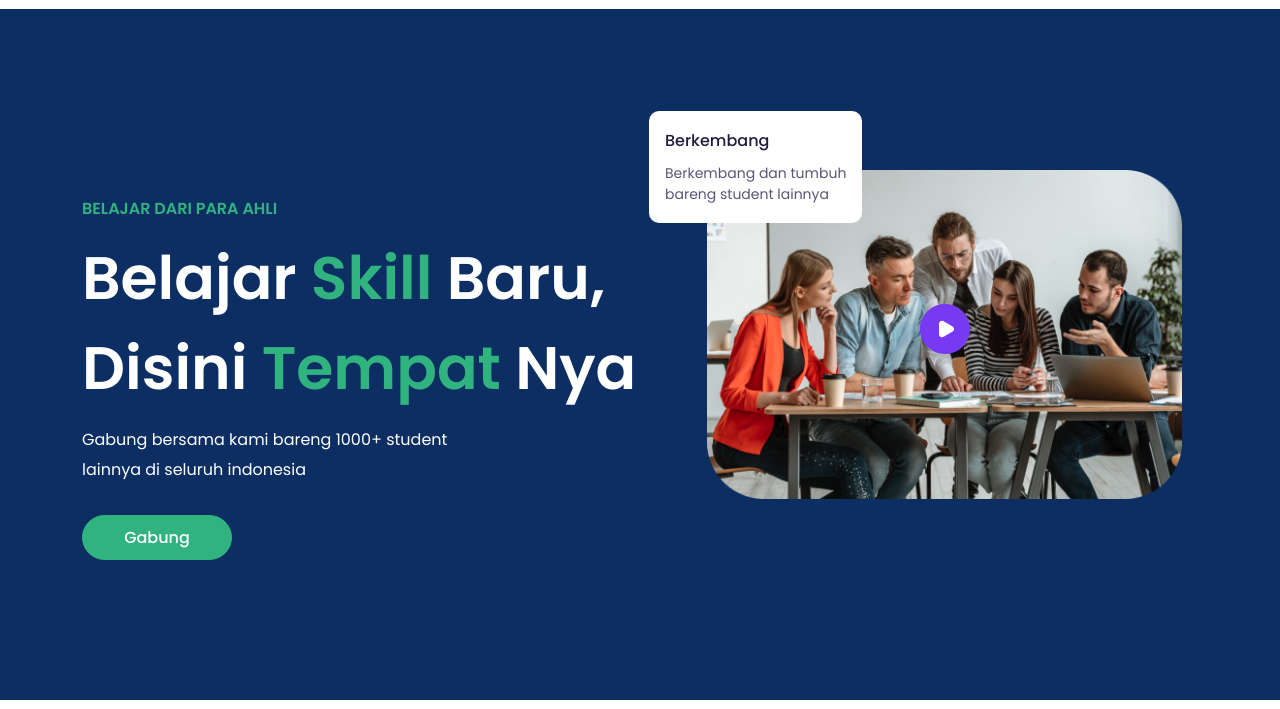
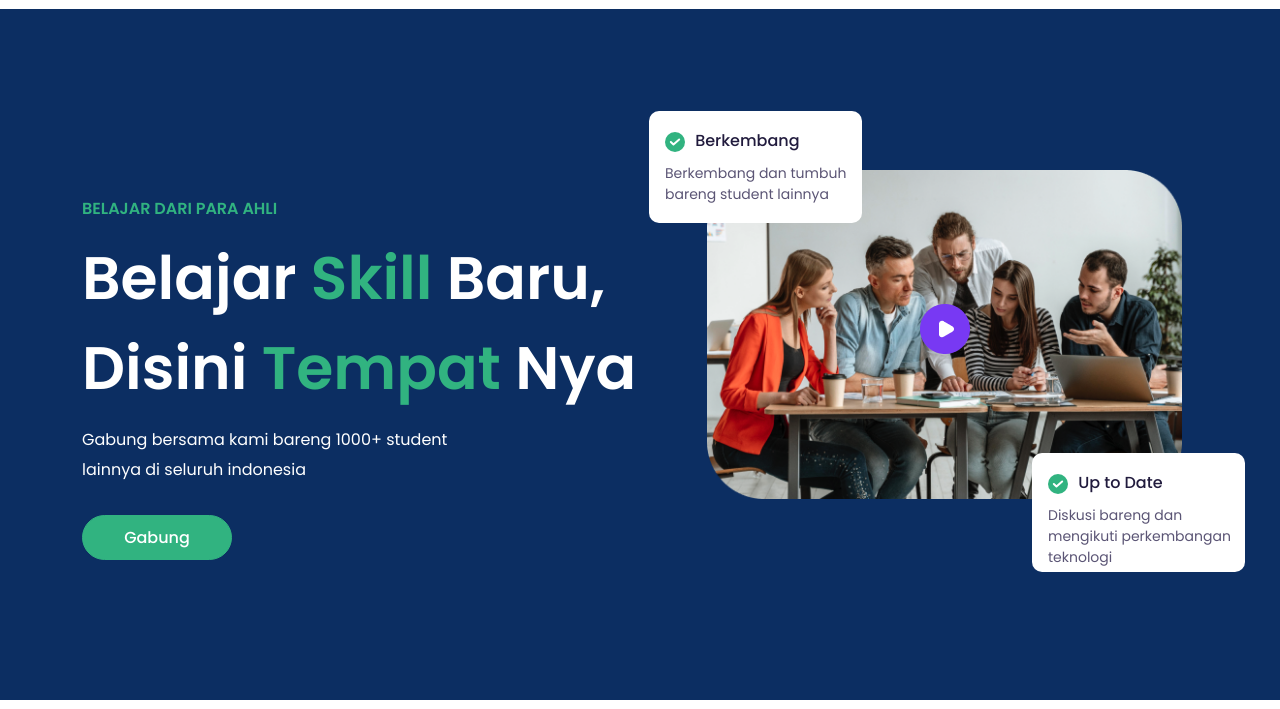
Before and after one commit to Rachmannh/Studyme, a plain HTML site: page index.html in a window 1280 px wide. Shown: the part 91-800 px from the top of the page. Drawn offline with Linux system fonts and the light colour scheme.

Commit message:
menambahkan fitur baru

```diff
--- a/assets/css/style.css
+++ b/assets/css/style.css
@@ -217,8 +217,12 @@ nav {
   height: 50px;
 }
 
-.card-left-top {
+.card-left-top,
+.card-bottom-right {
   position: relative;
+  display: flex;
+  align-items: center;
+  justify-content: center;
 }
 
 .card-left-top .card {
@@ -232,13 +236,19 @@ nav {
   border-radius: 10px;
 }
 
-.card-left-top h5 {
+.card-left-top .card-title {
   position: relative;
   font-style: normal;
   font-weight: 500;
   font-size: 16px;
   line-height: 28px;
   color: #211b3d;
+}
+
+.card-left-top img {
+  width: 20px;
+  height: 20px;
+  margin-right: 6px;
 }
 
 .card-left-top p {
@@ -251,4 +261,40 @@ nav {
   color: #5b5575;
 }
 
+.card-bottom-right .card {
+  border: transparent;
+  position: absolute;
+  width: 213px;
+  height: 119px;
+  left: 325px;
+  top: -70px;
+  background: var(--color-4);
+  border-radius: 10px;
+}
+
+.card-bottom-right .card-title {
+  position: relative;
+  font-style: normal;
+  font-weight: 500;
+  font-size: 16px;
+  line-height: 28px;
+  color: #211b3d;
+}
+
+.card-bottom-right img {
+  width: 20px;
+  height: 20px;
+  margin-right: 6px;
+}
+
+.card-bottom-right p {
+  width: 192px;
+  height: 63px;
+  font-style: normal;
+  font-weight: 400;
+  font-size: 14px;
+  line-height: 21px;
+  color: #5b5575;
+}
+
 /* Hero End */
--- a/index.html
+++ b/index.html
@@ -101,9 +101,29 @@
               <div class="card-left-top">
                 <div class="card">
                   <div class="card-body">
-                    <h5 class="card-title">Berkembang</h5>
+                    <div class="card-title">
+                      <img
+                        src="./assets/img/checklist.svg"
+                        alt="checklist icon" />
+                      Berkembang
+                    </div>
                     <p class="card-text">
                       Berkembang dan tumbuh bareng student lainnya
+                    </p>
+                  </div>
+                </div>
+              </div>
+              <div class="card-bottom-right">
+                <div class="card">
+                  <div class="card-body">
+                    <div class="card-title">
+                      <img
+                        src="./assets/img/checklist.svg"
+                        alt="checklist icon" />
+                      Up to Date
+                    </div>
+                    <p class="card-text">
+                      Diskusi bareng dan mengikuti perkembangan teknologi
                     </p>
                   </div>
                 </div>
```
